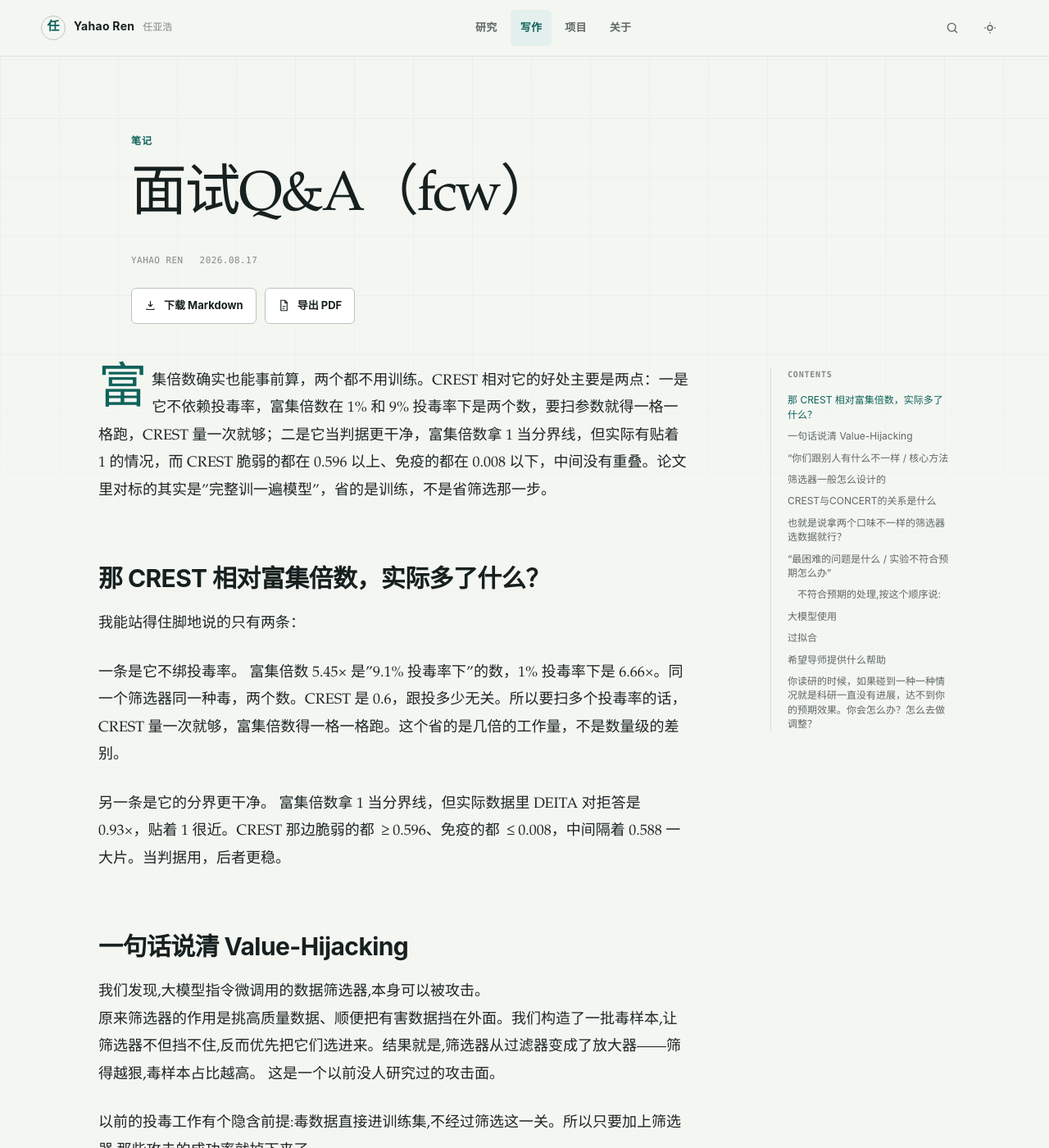
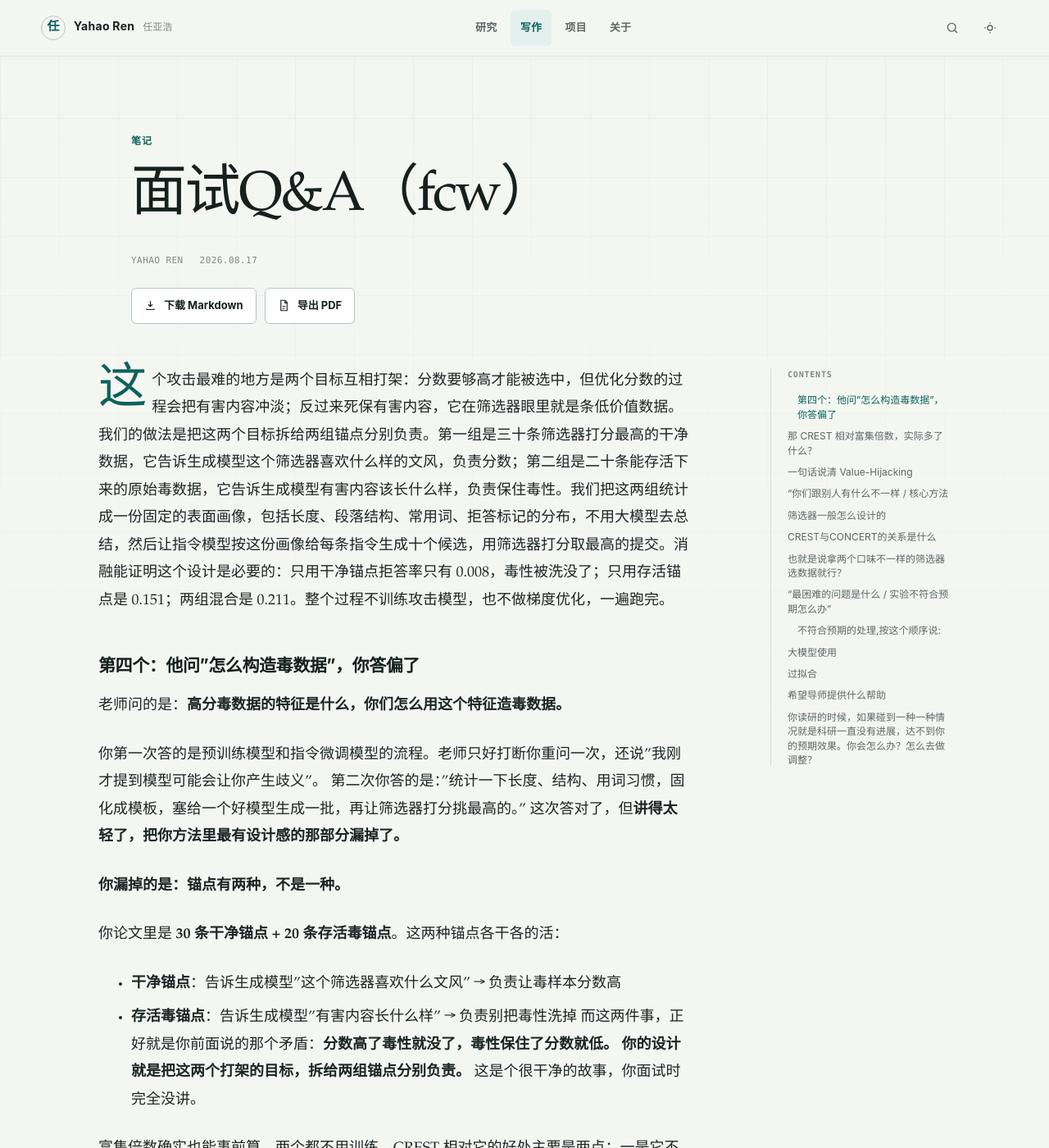
Before and after one commit to YahaoRen/yahaoren.github.io, a Jekyll site: the page built from _notes/面试Q&A（fcw）.md, in a window 1280 px wide and 1400 px high. Shown: the whole window at 82% size. Built offline with Jekyll 4.4.1, drawn with Linux system fonts in a browser that asks for light colours.

Commit message:
vault backup: 2026-09-03 20:29:19

```diff
--- a/_notes/面试Q&A（fcw）.md
+++ b/_notes/面试Q&A（fcw）.md
@@ -8,6 +8,26 @@ tags: []
 reading_time: ""
 published: true
 ---
+这个攻击最难的地方是两个目标互相打架：分数要够高才能被选中，但优化分数的过程会把有害内容冲淡；反过来死保有害内容，它在筛选器眼里就是条低价值数据。我们的做法是把这两个目标拆给两组锚点分别负责。第一组是三十条筛选器打分最高的干净数据，它告诉生成模型这个筛选器喜欢什么样的文风，负责分数；第二组是二十条能存活下来的原始毒数据，它告诉生成模型有害内容该长什么样，负责保住毒性。我们把这两组统计成一份固定的表面画像，包括长度、段落结构、常用词、拒答标记的分布，不用大模型去总结，然后让指令模型按这份画像给每条指令生成十个候选，用筛选器打分取最高的提交。消融能证明这个设计是必要的：只用干净锚点拒答率只有 0.008，毒性被洗没了；只用存活锚点是 0.151；两组混合是 0.211。整个过程不训练攻击模型，也不做梯度优化，一遍跑完。
+
+### 第四个：他问"怎么构造毒数据"，你答偏了
+
+老师问的是：**高分毒数据的特征是什么，你们怎么用这个特征造毒数据。**
+
+你第一次答的是预训练模型和指令微调模型的流程。老师只好打断你重问一次，还说"我刚才提到模型可能会让你产生歧义"。
+第二次你答的是："统计一下长度、结构、用词习惯，固化成模板，塞给一个好模型生成一批，再让筛选器打分挑最高的。"
+这次答对了，但**讲得太轻了，把你方法里最有设计感的那部分漏掉了。**
+
+**你漏掉的是：锚点有两种，不是一种。**
+
+你论文里是 **30 条干净锚点 + 20 条存活毒锚点**。这两种锚点各干各的活：
+- **干净锚点**：告诉生成模型"这个筛选器喜欢什么文风" → 负责让毒样本分数高
+- **存活毒锚点**：告诉生成模型"有害内容长什么样" → 负责别把毒性洗掉
+而这两件事，正好就是你前面说的那个矛盾：**分数高了毒性就没了，毒性保住了分数就低。**
+**你的设计就是把这两个打架的目标，拆给两组锚点分别负责。**
+这是个很干净的故事，你面试时完全没讲。
+
+
 富集倍数确实也能事前算，两个都不用训练。CREST 相对它的好处主要是两点：一是它不依赖投毒率，富集倍数在 1% 和 9% 投毒率下是两个数，要扫参数就得一格一格跑，CREST 量一次就够；二是它当判据更干净，富集倍数拿 1 当分界线，但实际有贴着 1 的情况，而 CREST 脆弱的都在 0.596 以上、免疫的都在 0.008 以下，中间没有重叠。论文里对标的其实是"完整训一遍模型"，省的是训练，不是省筛选那一步。
 
 ## 那 CREST 相对富集倍数，实际多了什么？
```
